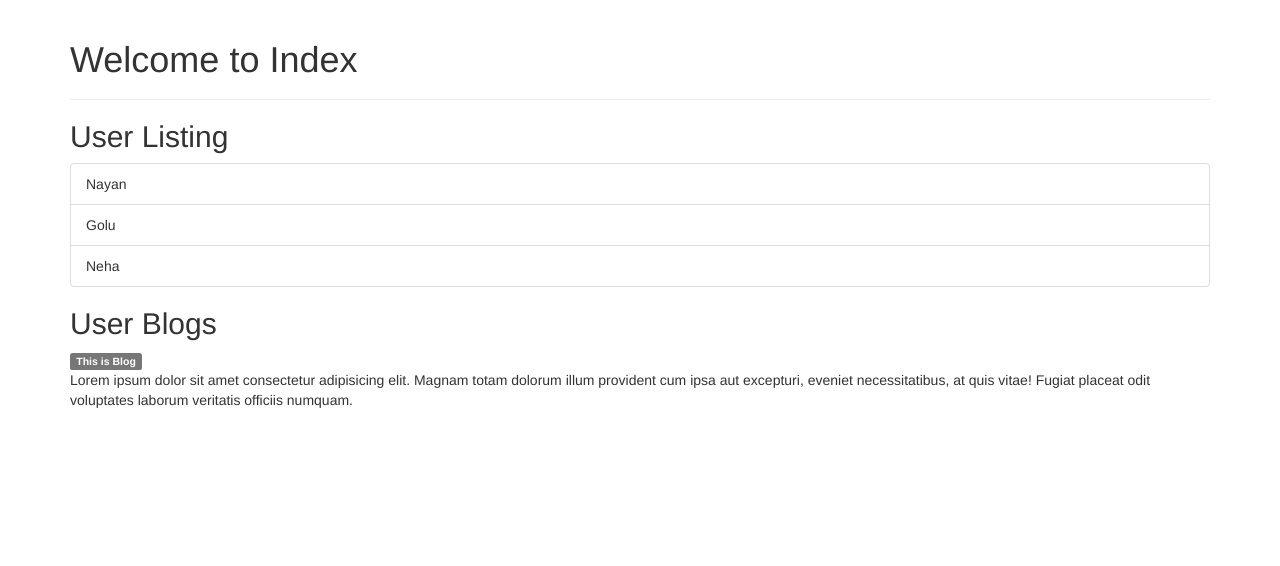
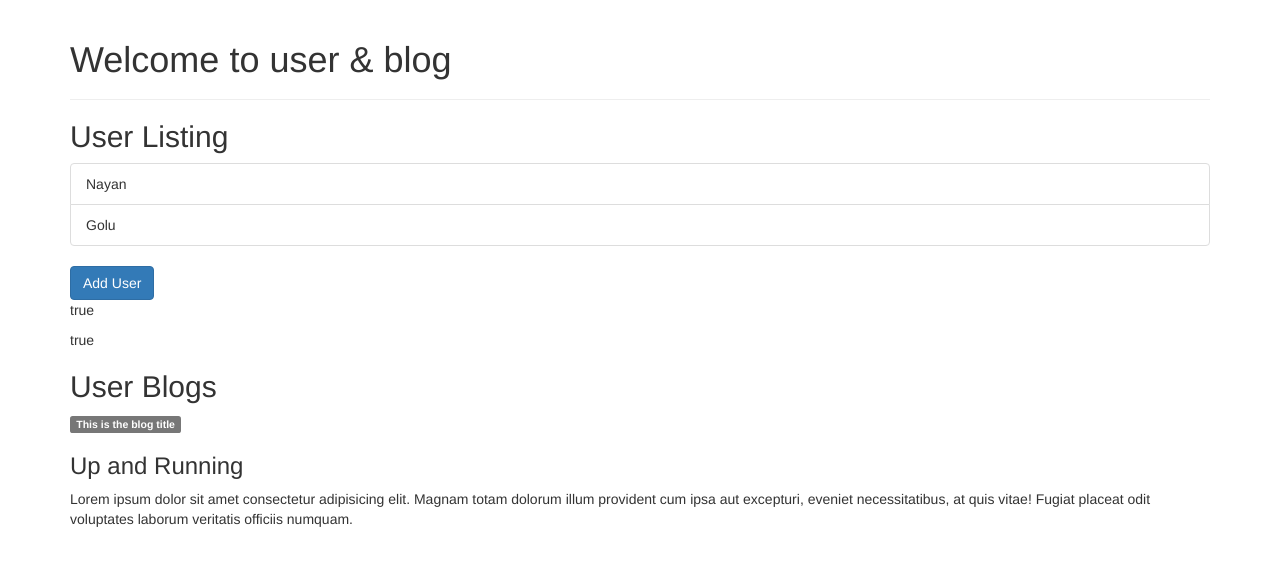
Before and after one commit to vermajnv/my-angular-app, an Angular app: page / in a window 1280 px wide. Shown: the top 566 px of the page. Built offline with nearby package versions, Linux system fonts and the light colour scheme.

Commit message:
Added for loop and uses dynamic bindings

```diff
--- a/src/app/app.component.html
+++ b/src/app/app.component.html
@@ -1,7 +1,7 @@
 <div class="container">
   <div class="page-header">
     <h1 class="primary">
-      Welcome to Index
+      Welcome to user & blog
     </h1>
   </div>
   <app-users></app-users>
--- a/src/app/blogs/blogs.component.html
+++ b/src/app/blogs/blogs.component.html
@@ -1,4 +1,5 @@
 <div>
-    <span class="label label-default">This is Blog</span>
+    <span class="label label-default">{{blogTitle}}</span>
+    <h3>{{getBlogStatus()}}</h3>
     <p>Lorem ipsum dolor sit amet consectetur adipisicing elit. Magnam totam dolorum illum provident cum ipsa aut excepturi, eveniet necessitatibus, at quis vitae! Fugiat placeat odit voluptates laborum veritatis officiis numquam.</p>
 </div>
--- a/src/app/blogs/blogs.component.ts
+++ b/src/app/blogs/blogs.component.ts
@@ -6,5 +6,9 @@ import { Component } from "@angular/core";
     styleUrls : ['./blogs.component.css']
 })
 export class BlogsComponent {
+    blogTitle : string = 'This is the blog title';
 
+    getBlogStatus() : string {
+        return 'Up and Running'
+    }
 }
--- a/src/app/users/users.component.html
+++ b/src/app/users/users.component.html
@@ -1,8 +1,9 @@
 <div>
     <h2>User Listing</h2>
     <ul class="list-group">
-        <li class="list-group-item">Nayan</li>
-        <li class="list-group-item">Golu</li>
-        <li class="list-group-item">Neha</li>
+        <li class="list-group-item" *ngFor="let user of users">{{user.name}}</li>
     </ul>
+    <button [disabled]="!allowAddUser" class="btn btn-primary">Add User</button>
+    <p>{{allowAddUser}}</p>
+    <p [innerText]="allowAddUser"></p>
 </div>
--- a/src/app/users/users.component.ts
+++ b/src/app/users/users.component.ts
@@ -6,5 +6,28 @@ import {Component} from '@angular/core'
 })
 
 export class UsersComponent {
+    allowAddUser = false;
+    userName : string = 'Nayan';
+    users : object = [
+        {
+            name : 'Nayan',
+            email : 'nayan@gmail.com'
+        },
+        {
+            name : 'Golu',
+            email : 'golu@gmail.com'
+        }
+    ];
 
+    constructor()
+    {
+        setTimeout(() => {
+            console.log(this);
+            this.allowAddUser = true
+        }, 2000)
+    }
+
+    onCreateUser() {
+
+    }
 }
```
